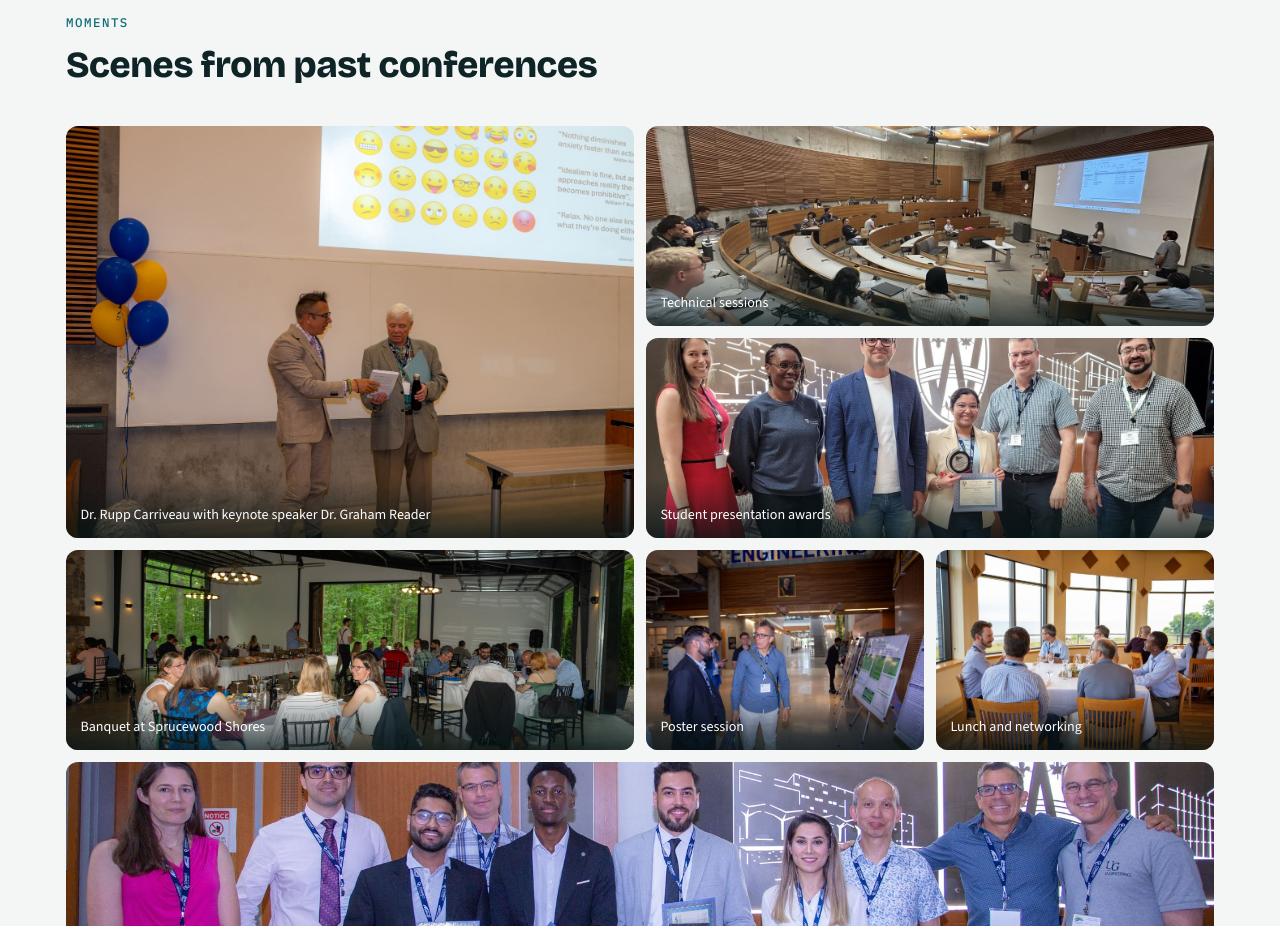
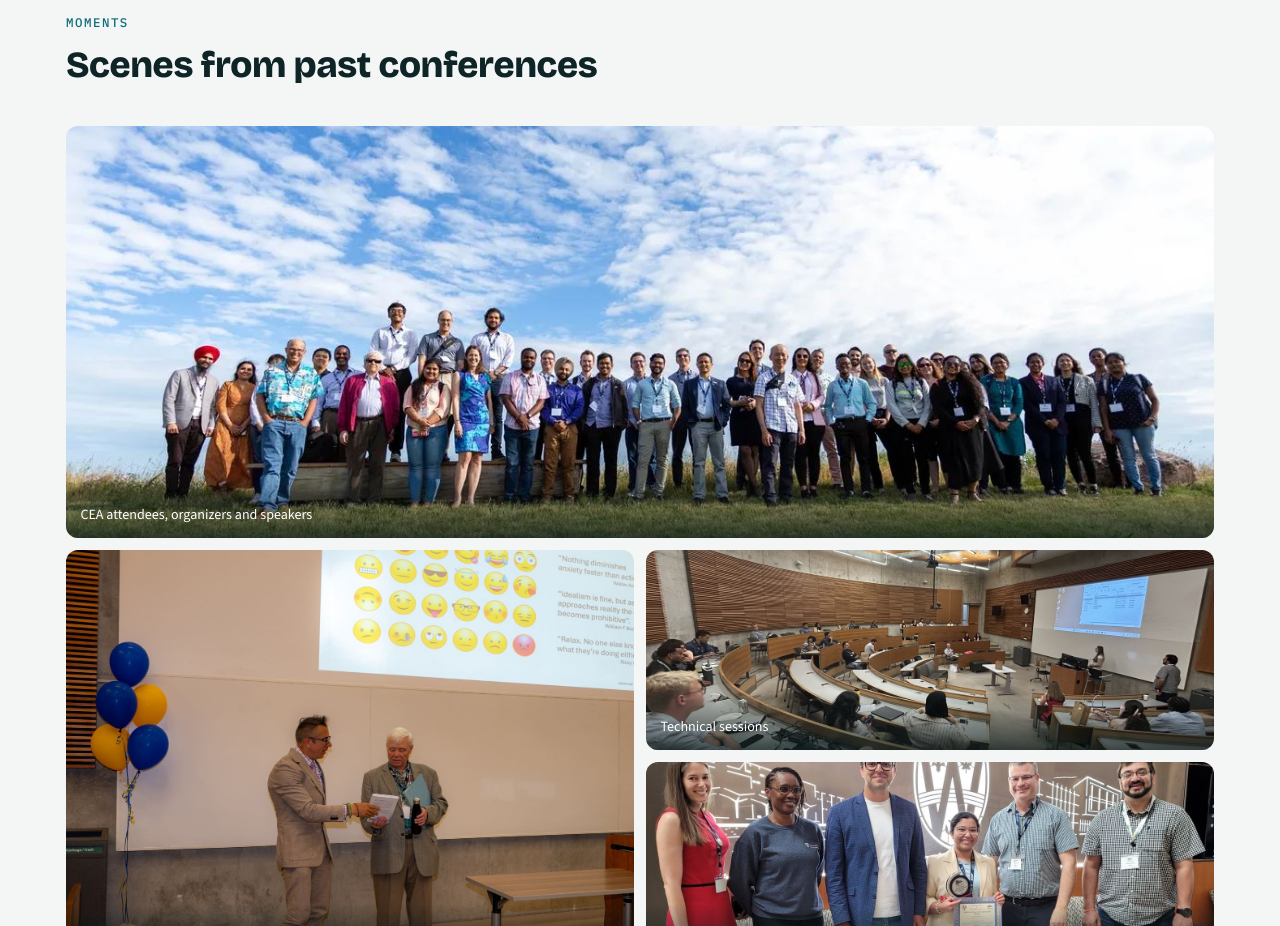
Before and after one commit to Vasel-FMRL/cea-conference, a plain HTML site: page index.html in a window 1280 px wide. Shown: the part 1660-2586 px from the top of the page. Drawn offline with nearby package versions, Linux system fonts and the light colour scheme.

Commit message:
Add large group photo to gallery

```diff
--- a/index.html
+++ b/index.html
@@ -424,6 +424,7 @@ footer b{color:var(--hero-fg)}
       <h2 id="gal-h">Scenes from past conferences</h2>
     </div>
     <div class="gallery">
+      <figure class="full"><img src="assets/photos/group-field.jpg" alt="A large group of conference attendees standing together on the grass under a wide blue sky" loading="lazy" style="object-position:50% 80%"><figcaption>CEA attendees, organizers and speakers</figcaption></figure>
       <figure class="wide tall"><img src="assets/photos/keynote.jpg" alt="Dr. Rupp Carriveau on stage with keynote speaker Dr. Graham Reader" loading="lazy" style="object-position:35% 55%"><figcaption>Dr. Rupp Carriveau with keynote speaker Dr. Graham Reader</figcaption></figure>
       <figure class="wide"><img src="assets/photos/lecture-hall.jpg" alt="A full lecture hall of attendees watching a technical session" loading="lazy"><figcaption>Technical sessions</figcaption></figure>
       <figure class="wide"><img style="object-position:50% 20%" src="assets/photos/awards.jpg" alt="Student award winners holding their certificates with organizers" loading="lazy"><figcaption>Student presentation awards</figcaption></figure>
```
